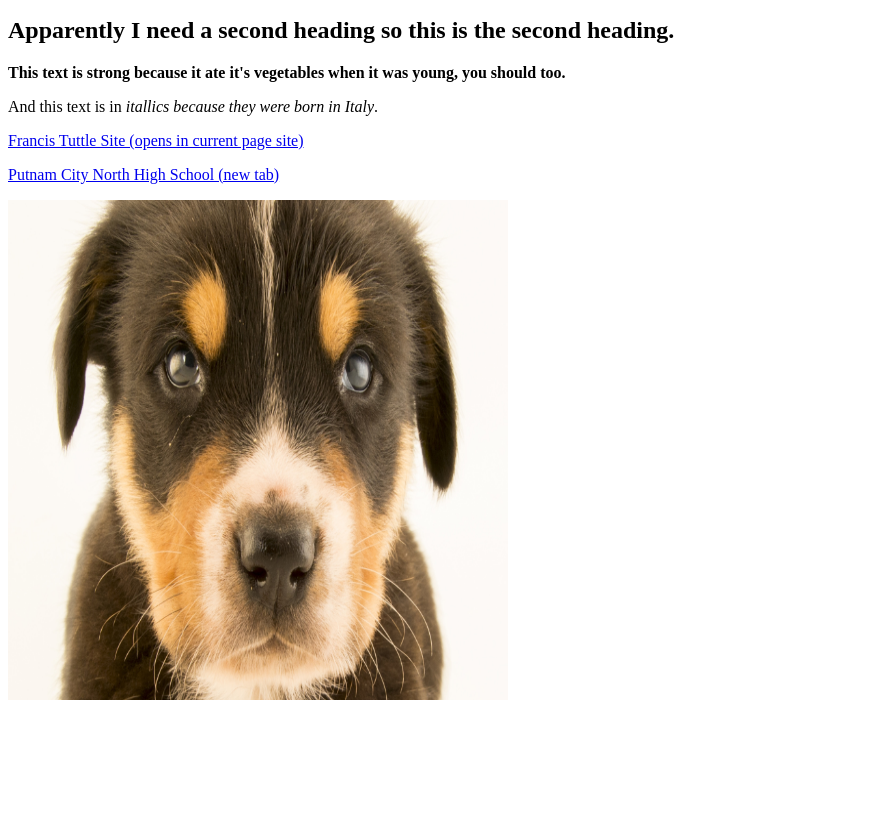
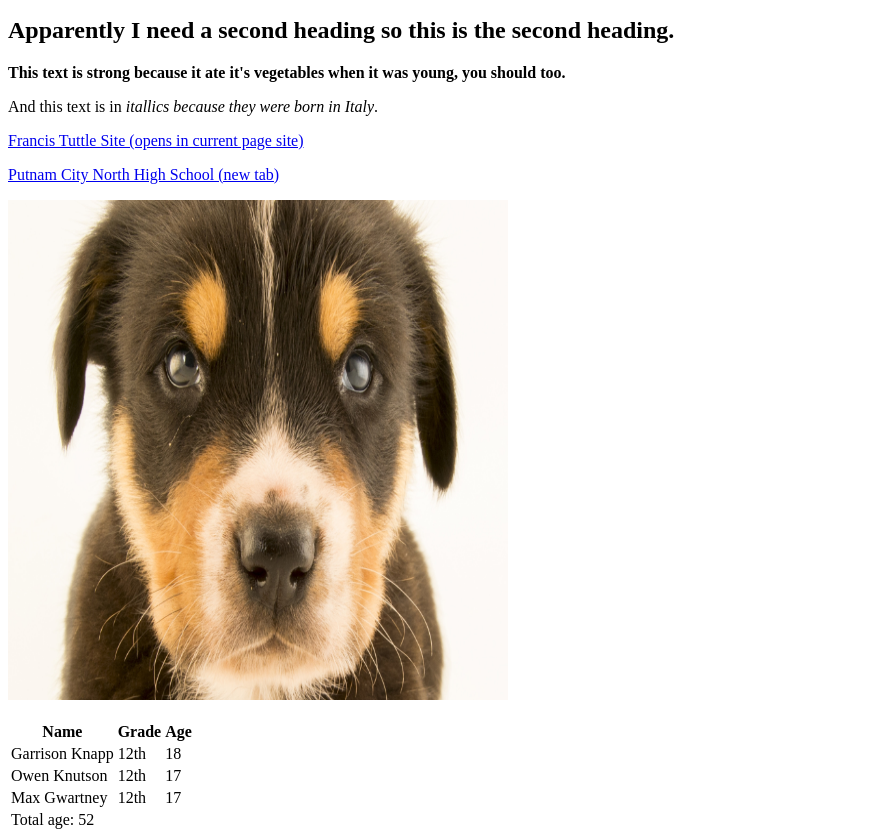
Before and after one commit to christian-watson/html_1, a plain HTML site: page index.html in a window 1280 px wide. Shown: the part 101-941 px from the top of the page, without its empty margins (0-873 px from the left). Before the commit the page ends 813 px from the top, so only its background shows below. Drawn offline with Linux system fonts and the light colour scheme.

Commit message:
Added table with friends

```diff
--- a/index.html
+++ b/index.html
@@ -24,6 +24,32 @@
 
 
 <img src="img\dogstaringatyou.jpg" width = "500" height ="500" />
+<p></p>
+<table>
+    <tr>
+        <th>Name</th>
+        <th>Grade</th>
+        <th>Age</th>
+    </tr>
+    <tr>
+        <td>Garrison Knapp</td>
+        <td>12th</td>
+        <td>18</td>
+    </tr>
+    <tr>
+        <td>Owen Knutson</td>
+        <td>12th</td>
+        <td>17</td>
+    </tr>
+    <tr>
+        <td>Max Gwartney</td>
+        <td>12th</td>
+        <td>17</td>
+    </tr>
+    <tr>
+        <td colspan="3">Total age: 52</td>
+    </tr>
+</table>
 
 
 </body>
```
